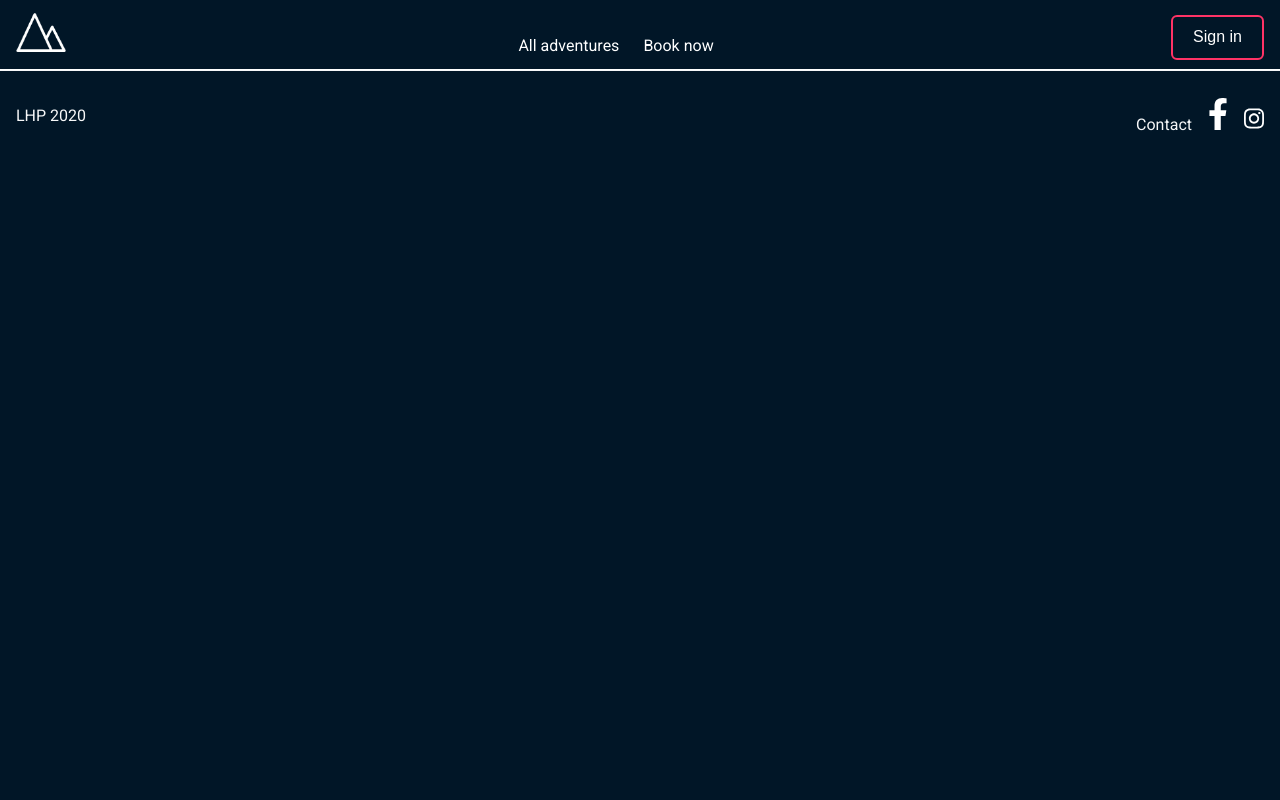
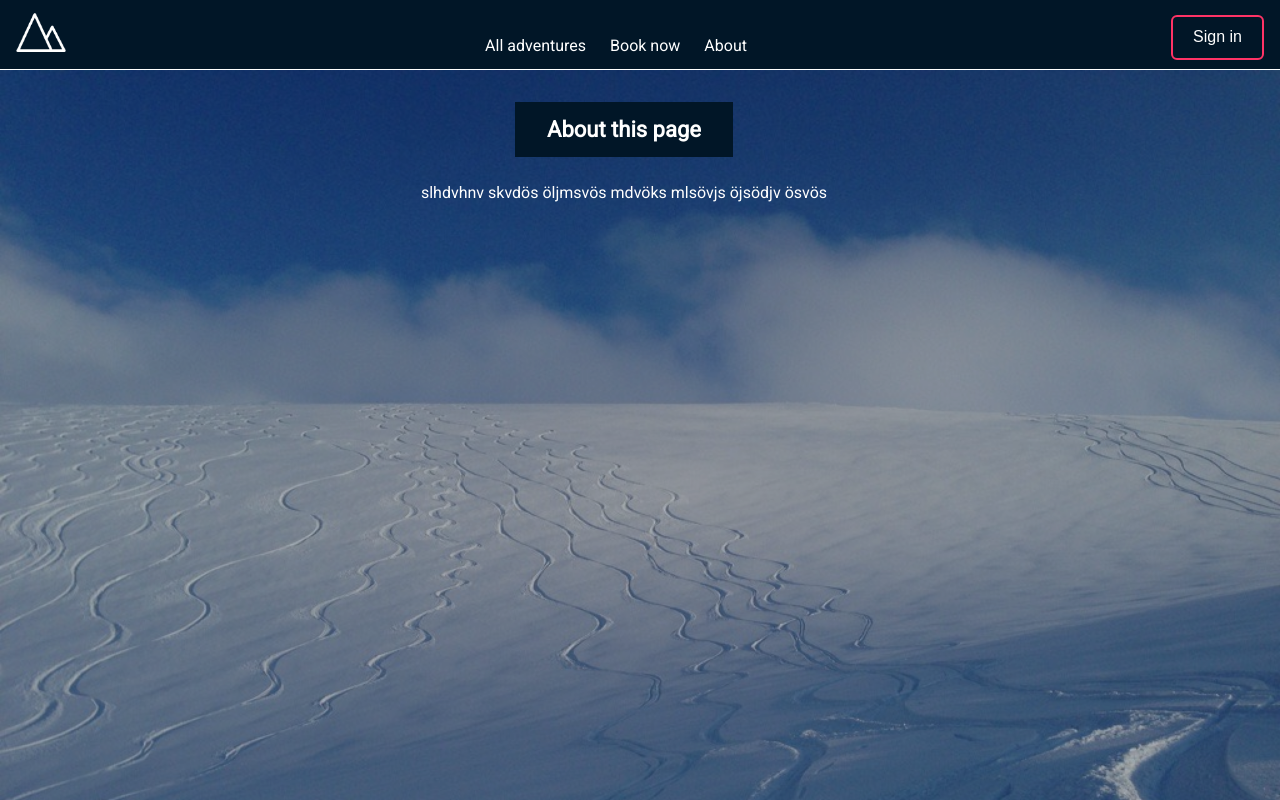
Before and after one commit to lisahammarstrand/final-project-frontend, a React (Create React App) app: page /about in a window 1280 px wide. Shown: the top 800 px of the page. Built offline with nearby package versions, Linux system fonts and the light colour scheme.

Commit message:
Added back links from adventure pages, started on about-page

```diff
--- a/src/App.js
+++ b/src/App.js
@@ -12,6 +12,7 @@ import { MyPage } from 'pages/MyPage'
 import { Footer } from 'components/Footer'
 import { GlobalStyle } from 'components/GlobalStyle'
 import { Confirmation } from 'components/Confirmation'
+import { About } from 'pages/About'
 
 export const App = () => {
   return (
@@ -46,6 +47,9 @@ export const App = () => {
           <Route path="/mypage" exact>
             <MyPage />
           </Route>
+          <Route path="/about" exact>
+            <About />
+          </Route>
         </Switch>
       </main>
       <Footer />
--- a/src/components/Confirmation.js
+++ b/src/components/Confirmation.js
@@ -23,6 +23,10 @@ export const Confirmation = () => {
     width: 80%;
     margin-top: 50px;
     z-index: 1;
+
+    @media (min-width: 650px) {
+      max-width: 620px;
+    }
   `
   return (
     <PageContainer>
--- a/src/components/Header.js
+++ b/src/components/Header.js
@@ -60,16 +60,14 @@ export const Header = () => {
           <Link to="/booking" exact>
             <span className="nav">Book now</span>
           </Link>
+          <Link to="/about" exact>
+            <span className="nav">About</span>
+          </Link>
         </Navbar>
         <Link to="/login">
           <SignInButton title="Sign in" />
         </Link>
       </HeaderContainer>
-      {/* <Route path="/riksgransen">
-        <Link className="back-link" to="/">
-          ⬅️All adventures
-        </Link>
-      </Route> */}
     </>
   )
 }
--- a/src/components/PackageCard.js
+++ b/src/components/PackageCard.js
@@ -16,10 +16,6 @@ const CardContainer = styled.div`
   display: flex;
   flex-direction: column;
   align-items: flex-start;
-
- /*  &:hover {
-    visibility: visible;
-  } */
 `
 const CardHeader = styled.div`
   display: flex;
--- /dev/null
+++ b/src/pages/About.js
@@ -0,0 +1,42 @@
+import React from 'react'
+import styled from 'styled-components'
+import { Link, useHistory } from 'react-router-dom'
+import { PageContainer, PageBackground, PageOverlay } from 'lib/PageBackground'
+import { Title } from 'lib/Title'
+
+const AboutSection = styled.article`
+  display: flex;
+  flex-direction: column;
+  justify-content: center;
+  align-items: center;
+  width: 95%;
+  margin: 16px;
+  z-index: 1;
+`
+const AboutDescription = styled.section`
+  display: flex;
+  flex-direction: column;
+  justify-content: center;
+  align-items: center;
+  max-width: 350px;
+  margin: 0px 16px;
+
+  @media (min-width: 650px) {
+    max-width: 620px;
+  }
+`
+export const About = () => {
+  return (
+    <PageContainer>
+      <PageOverlay />
+      <PageBackground>
+        <AboutSection>
+          <Title><h1>About this page</h1></Title>
+          <AboutDescription>
+            <p>slhdvhnv skvdös öljmsvös mdvöks mlsövjs öjsödjv ösvös</p>
+          </AboutDescription>
+        </AboutSection>
+      </PageBackground>
+    </PageContainer>
+  )
+}
--- a/src/pages/FunasfjallenDetails.js
+++ b/src/pages/FunasfjallenDetails.js
@@ -4,7 +4,7 @@ import { Link } from 'react-router-dom'
 import { PageContainer, PageBackground, PageOverlay } from 'lib/PageBackground'
 import { Title } from 'lib/Title'
 import { IconSkis, IconDumbbell } from 'lib/Icons'
-import { Button } from 'lib/Buttons'
+import { Button, TextButton } from 'lib/Buttons'
 import { Accordion } from 'components/Accordion'
 
 const FunasfjallenBackground = styled(PageBackground)`
@@ -45,6 +45,9 @@ const PackageSubTitle = styled.h2`
 `
 const BookNowButton = styled(Button)`
   margin-top: 24px;
+`
+const BackButton = styled(TextButton)`
+  padding: 10px 0px;
 `
 export const FunasfjallenDetails = () => {
   return (
@@ -107,10 +110,10 @@ export const FunasfjallenDetails = () => {
             in an ok shape. And – rewards are waiting if you follow through.
             </p>
             <p>A full set of completed workouts = 20 times before departure,
-            will get you a complimentary dinner at your destination <span role="img" aria-label="emoji"> 🍽</span>
+            will get you a complimentary dinner at your destination <span role="img" aria-label="dinner-emoji"> 🍽</span>
               If you manage to do 10 workouts – well not bad.
               You deserve a pair of sunglasses from our partner The Outdoor Company
-            <span role="img" aria-label="emoji"> 😎</span>
+            <span role="img" aria-label="sunglass-emoji"> 😎</span>
             </p>
             <Accordion
               title="Workout Strength"
@@ -148,6 +151,9 @@ export const FunasfjallenDetails = () => {
             <Link to="/booking">
               <BookNowButton title="Book now" />
             </Link>
+            <Link to="/">
+              <BackButton title={<><span role="img" aria-label="emoji"> ⬅️</span>All adventures</>} />
+            </Link>
           </DetailsDescription>
         </DetailsSummary>
       </FunasfjallenBackground>
--- a/src/pages/KittelfjallDetails.js
+++ b/src/pages/KittelfjallDetails.js
@@ -4,7 +4,7 @@ import { Link } from 'react-router-dom'
 import { PageContainer, PageBackground, PageOverlay } from 'lib/PageBackground'
 import { Title } from 'lib/Title'
 import { IconSkis, IconDumbbell } from 'lib/Icons'
-import { Button } from 'lib/Buttons'
+import { Button, TextButton } from 'lib/Buttons'
 import { Accordion } from 'components/Accordion'
 
 const KittelfjallBackground = styled(PageBackground)`
@@ -44,6 +44,9 @@ const PackageSubTitle = styled.h2`
 `
 const BookNowButton = styled(Button)`
   margin-top: 24px;
+`
+const BackButton = styled(TextButton)`
+  padding: 10px 0px;
 `
 
 export const KittelfjallDetails = () => {
@@ -152,6 +155,9 @@ export const KittelfjallDetails = () => {
             <Link to="/booking">
               <BookNowButton title="Book now" />
             </Link>
+            <Link to="/">
+              <BackButton title={<><span role="img" aria-label="emoji"> ⬅️</span>All adventures</>} />
+            </Link>
           </DetailsDescription>
         </DetailsSummary>
       </KittelfjallBackground>
--- a/src/pages/RiksgransenDetails.js
+++ b/src/pages/RiksgransenDetails.js
@@ -4,7 +4,7 @@ import { Link } from 'react-router-dom'
 import { PageContainer, PageBackground, PageOverlay } from 'lib/PageBackground'
 import { Title } from 'lib/Title'
 import { IconSkis, IconDumbbell } from 'lib/Icons'
-import { Button } from 'lib/Buttons'
+import { Button, TextButton } from 'lib/Buttons'
 import { Accordion } from 'components/Accordion'
 
 const DetailsSummary = styled.div`
@@ -42,6 +42,10 @@ const PackageSubTitle = styled.h2`
 const BookNowButton = styled(Button)`
   margin-top: 24px;
 `
+const BackButton = styled(TextButton)`
+  padding: 10px 0px;
+`
+
 export const RiksgransenDetails = () => {
   return (
     <PageContainer>
@@ -152,6 +156,9 @@ export const RiksgransenDetails = () => {
             <Link to="/booking">
               <BookNowButton title="Book now" />
             </Link>
+            <Link to="/">
+              <BackButton title={<><span role="img" aria-label="emoji"> ⬅️</span>All adventures</>} />
+            </Link>
           </DetailsDescription>
         </DetailsSummary>
       </PageBackground>
--- a/src/pages/StorulvanDetails.js
+++ b/src/pages/StorulvanDetails.js
@@ -4,7 +4,7 @@ import { Link } from 'react-router-dom'
 import { PageContainer, PageBackground, PageOverlay } from 'lib/PageBackground'
 import { Title } from 'lib/Title'
 import { IconSkis, IconDumbbell } from 'lib/Icons'
-import { Button } from 'lib/Buttons'
+import { Button, TextButton } from 'lib/Buttons'
 import { Accordion } from 'components/Accordion'
 
 const StorulvanBackground = styled(PageBackground)`
@@ -45,6 +45,9 @@ const PackageSubTitle = styled.h2`
 `
 const BookNowButton = styled(Button)`
   margin-top: 24px;
+`
+const BackButton = styled(TextButton)`
+  padding: 10px 0px;
 `
 export const StorulvanDetails = () => {
   return (
@@ -157,6 +160,9 @@ export const StorulvanDetails = () => {
             <Link to="/booking">
               <BookNowButton title="Book now" />
             </Link>
+            <Link to="/">
+              <BackButton title={<><span role="img" aria-label="emoji"> ⬅️</span>All adventures</>} />
+            </Link>
           </DetailsDescription>
         </DetailsSummary>
       </StorulvanBackground>
```
Also changed, not shown: src/index.css (line endings or trailing spaces).
